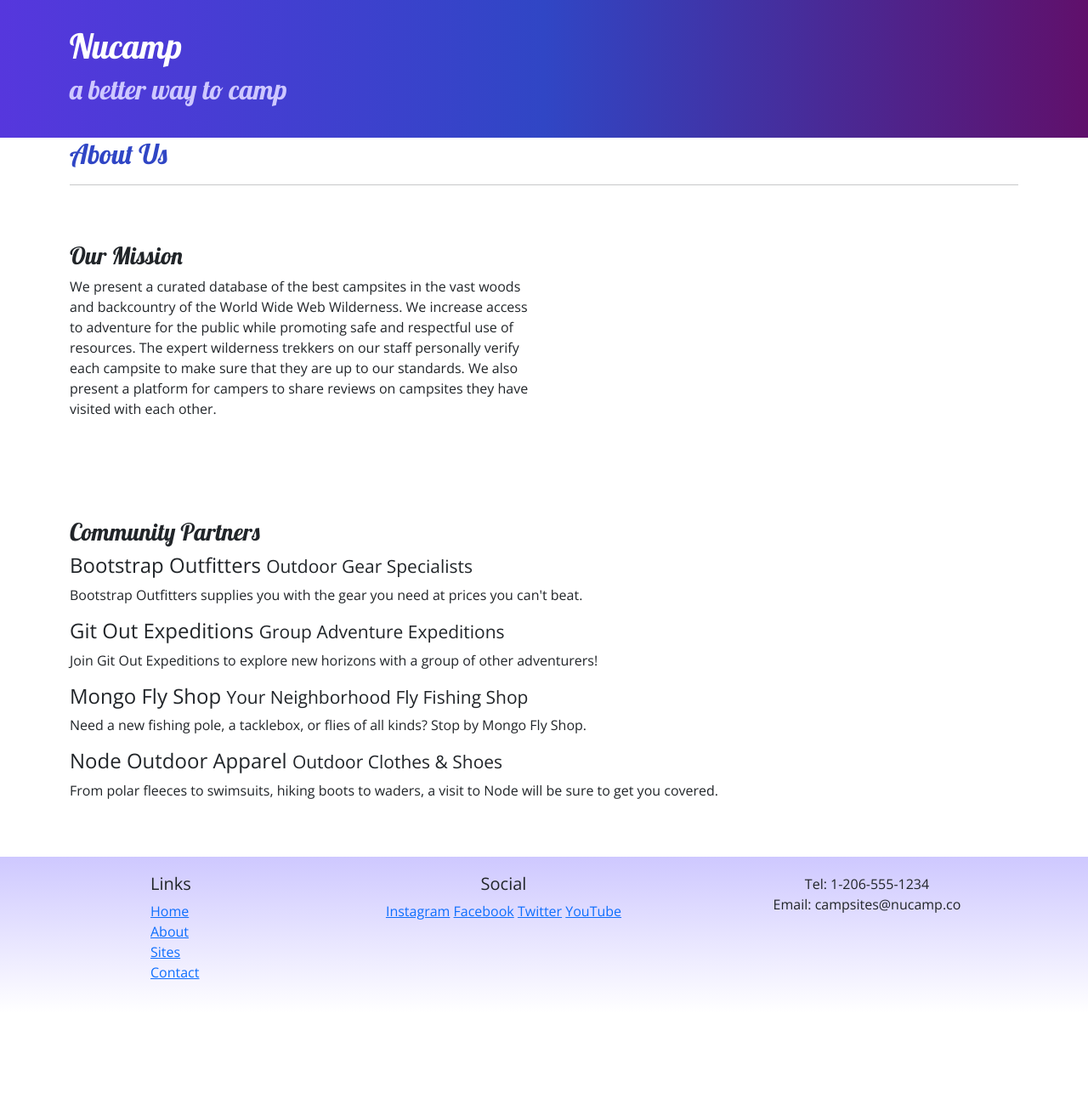
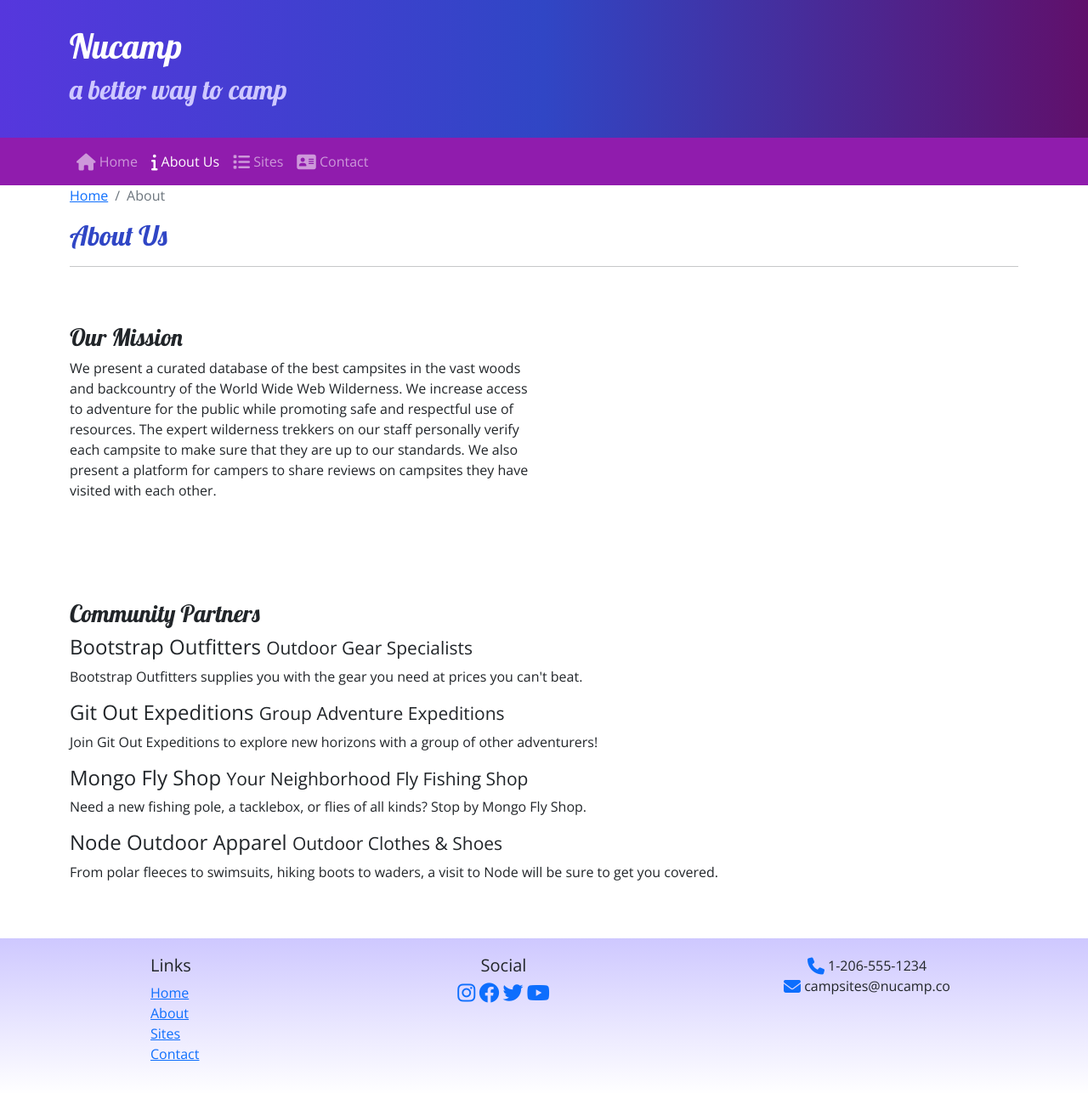
Before and after one commit to ronbrighter/nucampsite, a plain HTML site: page aboutus.html in a window 1280 px wide. Shown: the whole page at 85% size. Before the commit the page ends 1192 px from the top, so only its background shows below. Drawn offline with nearby package versions, Linux system fonts and the light colour scheme.

Commit message:
Icon Fonts

```diff
--- a/aboutus.html
+++ b/aboutus.html
@@ -10,6 +10,7 @@
      <link href="https://cdn.jsdelivr.net/npm/bootstrap@5.2.3/dist/css/bootstrap.min.css" rel="stylesheet" integrity="sha384-rbsA2VBKQhggwzxH7pPCaAqO46MgnOM80zW1RWuH61DGLwZJEdK2Kadq2F9CUG65" crossorigin="anonymous"/>
 
      <!-- Additional CSS must be placed after Bootstrap CSS -->
+     <link rel="stylesheet" href="https://cdnjs.cloudflare.com/ajax/libs/font-awesome/6.2.1/css/all.min.css" integrity="sha512-MV7K8+y+gLIBoVD59lQIYicR65iaqukzvf/nwasF0nqhPay5w/9lJmVM2hMDcnK1OnMGCdVK+iQrJ7lzPJQd1w==" crossorigin="anonymous" referrerpolicy="no-referrer"/>
      <link rel="stylesheet" href="https://fonts.googleapis.com/css?family=Lobster|Open+Sans" />
      <link rel="stylesheet" href="css/styles.css" />
 
@@ -29,9 +30,30 @@
         </div>
     </header>
 
+    <!-- navbar -->
+    <nav class="navbar navbar-expand-sm navbar-dark sticky-top">
+        <div class="container">
+            <button class="navbar-toggler ms-auto" type="button" data-bs-toggle="collapse" data-bs-target="#nucampNavbar">
+                <span class="navbar-toggler-icon"></span>
+            </button>
+            <div class="collapse navbar-collapse" id="nucammpNavbar">
+                <ul class="navbar-nav">
+                    <li class="nav-item"><a class="nav-link" href="index.html"><i class="fa-solid fa-house fa-lg"></i> Home</a></li>
+                    <li class="nav-item"><a class="nav-link active" href="#"><i class="fa-solid fa-info fa-lg"></i> About Us</a></li>
+                    <li class="nav-item"><a class="nav-link" href="#"><i class="fa-solid fa-list fa-lg"></i> Sites</a></li>
+                    <li class="nav-item"><a class="nav-link " href="#"><i class="fa-solid fa-address-card fa-lg"></i> Contact</a></li>
+                </ul>
+            </div>
+        </div>
+    </nav>
+
     <main class="container">
-        <div>
-            <div>
+        <div class="row">
+            <div class="col">
+                <ol class="breadcrumb">
+                    <li class="breadcrumb-item"><a href="index.html">Home</a></li>
+                    <li class="breadcrumb-item active">About</li>
+                </ol>
                <h2>About Us</h2>
                <hr />
             </div>
@@ -76,14 +98,14 @@
                 </div>
                 <div class="col-6 col-sm-5 text-center">
                     <h5>Social</h5>
-                    <a href="http://instagram.com/">Instagram</a>
-                    <a href="http://facebook.com/">Facebook</a>
-                    <a href="http://twitter.com/">Twitter</a>
-                    <a href="http://youtube.com/">YouTube</a>
+                    <a href="http://instagram.com/"><i class="fa-brands fa-instagram fa-xl"></i></a>
+                    <a href="http://facebook.com/"><i class="fa-brands fa-facebook fa-xl"></i></a>
+                    <a href="http://twitter.com/"><i class="fa-brands fa-twitter fa-xl"></i></a>
+                    <a href="http://youtube.com/"><i class="fa-brands fa-youtube fa-xl"></i></a>
                 </div>
                 <div class="col-sm-4 text-center">
-                    Tel: 1-206-555-1234<br />
-                    Email: campsites@nucamp.co
+                    <i class="fa-solid fa-phone fa-lg text-primary"></i> 1-206-555-1234<br />
+                    <i class="fa-solid fa-envelope fa-lg text-primary"></i> campsites@nucamp.co
                 </div>
            </div>
         </div>
--- a/css/styles.css
+++ b/css/styles.css
@@ -30,3 +30,7 @@ footer {
     border-bottom: 1px; ridge;
     min-height: 200px;
 }
+
+.navbar {
+    background-color: #901cad;
+}
```
Also changed, not shown: index.html (+24 -6 lines).
